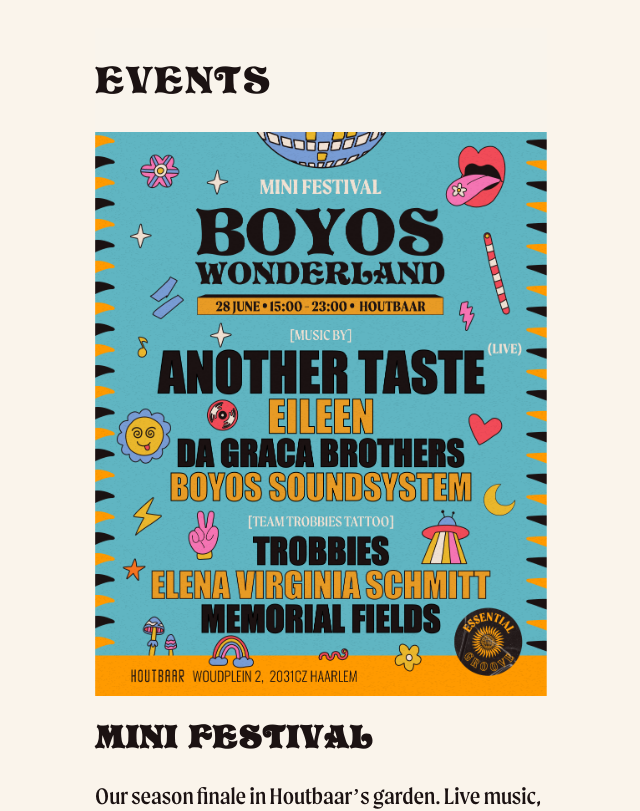
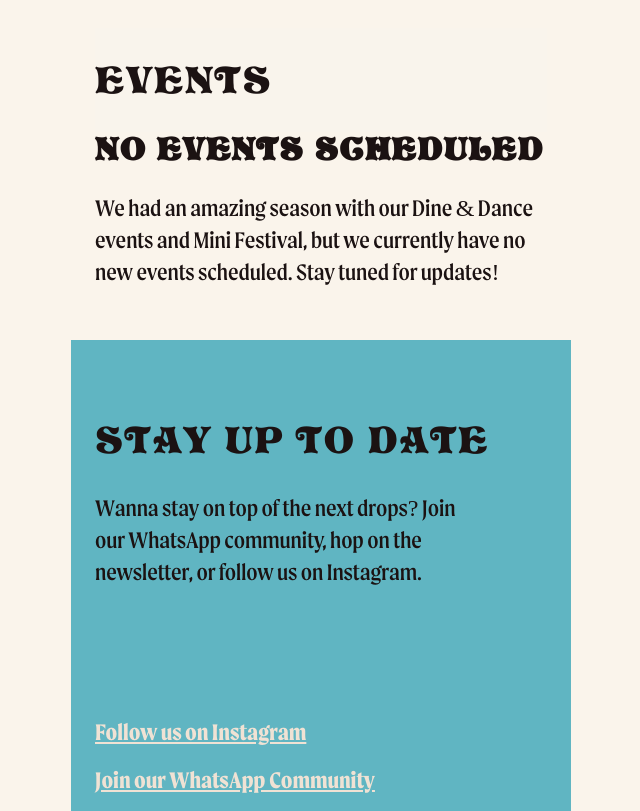
Before and after one commit to idmick/boyos-collective, a Next.js app: page /wonderland in a window 1280 px wide. Shown: the part 1800-2611 px from the top of the page, without its empty margins (319-959 px from the left). Built offline with nearby package versions, Linux system fonts and the light colour scheme.

Commit message:
chore: updated wonderland page

```diff
--- a/pages/wonderland.js
+++ b/pages/wonderland.js
@@ -82,14 +82,14 @@
         <div className="relative flex flex-col scroll-smooth max-w-[500px] mx-auto bg-neutral-100 text-[#1B1212] font-sans">
           {/* FLOATING MENU BUTTON */}
           <div className="fixed flex top-4 right-4 z-50 gap-2">
-            <a
+            {/* <a
               className=" bg-[#F9ABC5] text-[#1B1212] font-bold p-3 rounded-full  shadow-lg hover:text-[#641B16]"
               href="https://shop.weeztix.com/1e3b52ff-0405-11ec-b3c4-9e36bf7d673e/tickets?shop_code=mv8kegk9&event=50d15694-0f22-4859-8c4c-df03dff309fc"
               target="_blank"
               rel="noopener noreferrer"
             >
               Tickets
-            </a>
+            </a> */}
             <button
               className=" bg-[#F9ABC5] text-[#1B1212] font-bold p-3 rounded-full  shadow-lg hover:text-[#641B16]"
               onClick={() => setMenuOpen(!menuOpen)}
@@ -135,7 +135,7 @@
               >
                 Events
               </a>
-              <a
+              {/* <a
                 href="https://shop.weeztix.com/1e3b52ff-0405-11ec-b3c4-9e36bf7d673e/tickets"
                 target="_blank"
                 rel="noopener noreferrer"
@@ -143,7 +143,7 @@
                 onClick={() => setMenuOpen(false)}
               >
                 Tickets
-              </a>
+              </a> */}
               <a
                 href="#cta"
                 className="hover:text-[#641B16]"
@@ -234,7 +234,7 @@
               {<CTAButton href="" label="Sold Out"></CTAButton>}
             </div> */}
             <div>
-              <img
+              {/* <img
                 src="/images/events/mini_festival.png"
                 alt="Mini Festival poster"
                 className="mb-6"
@@ -260,7 +260,15 @@
                   href="https://shop.weeztix.com/1e3b52ff-0405-11ec-b3c4-9e36bf7d673e/tickets?shop_code=mv8kegk9&event=50d15694-0f22-4859-8c4c-df03dff309fc"
                   label="Get Tickets"
                 ></CTAButton>
-              }
+              } */}
+              <h3 className="uppercase text-3xl font-[pretoria] tracking-wider font-bold mb-6">
+                No Events Scheduled
+              </h3>
+              <p className="text-2xl font-[moret]  mb-1">
+                We had an amazing season with our Dine & Dance events and Mini
+                Festival, but we currently have no new events scheduled. Stay
+                tuned for updates!
+              </p>
             </div>
           </section>
 
```
